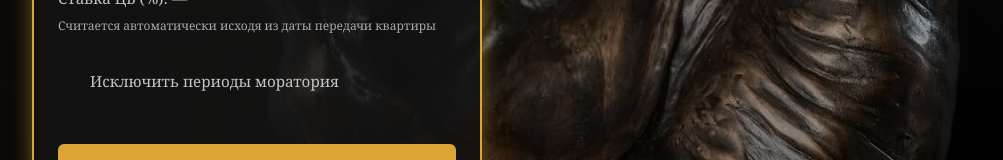
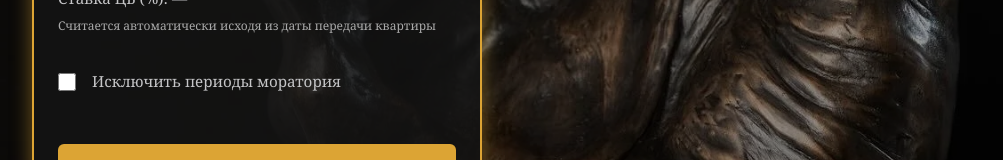
Before and after one commit to ku2ba/penalty-calc, a React (Vite) app: page / in a window 1280 px wide. Shown: the part 627-787 px from the top of the page, without its empty margins (0-1003 px from the left). Built offline with nearby package versions, Linux system fonts and the light colour scheme.

Commit message:
Update App.css

```diff
--- a/src/App.css
+++ b/src/App.css
@@ -66,7 +66,11 @@ label {
   font-size: 0.95rem;
 }
 
-input,
+/* только текстовые и селект-поля */
+input[type="text"],
+input[type="tel"],
+input[type="number"],
+textarea,
 select {
   width: 100%;
   padding: 0.8rem;
@@ -80,6 +84,18 @@ select {
   -webkit-appearance: none;
 }
 
+/* чекбокс нативный, с акцентным цветом */
+input[type="checkbox"] {
+  width: 18px;
+  height: 18px;
+  margin: 0;
+  margin-right: 0.5rem;
+  vertical-align: middle;
+  accent-color: #dca434;
+  -webkit-appearance: checkbox;
+  appearance: checkbox;
+}
+
 input[type="tel"] {
   font-size: 16px; /* Фикс для iOS */
 }
@@ -90,54 +106,13 @@ input::placeholder {
 }
 
 .checkbox {
-  display: flex;
+  display: inline-flex;
   align-items: center;
-  gap: 0.8rem;
+  gap: 0.5rem;
   color: #c5c5c7;
   font-size: 0.95rem;
   margin: 1rem 0;
-  position: relative;
-  padding-left: 2rem;
   cursor: pointer;
-}
-
-.checkbox input {
-  position: absolute;
-  opacity: 0;
-  width: 0;
-  height: 0;
-}
-
-.checkbox-custom {
-  position: absolute;
-  left: 0;
-  top: 0;
-  height: 1.5rem;
-  width: 1.5rem;
-  background-color: #2c2b29;
-  border: 1px solid #dca434;
-  border-radius: 4px;
-}
-
-.checkbox input:checked ~ .checkbox-custom {
-  background-color: #dca434;
-}
-
-.checkbox-custom:after {
-  content: "";
-  position: absolute;
-  display: none;
-  left: 0.5rem;
-  top: 0.25rem;
-  width: 0.4rem;
-  height: 0.8rem;
-  border: solid #1d1d1b;
-  border-width: 0 2px 2px 0;
-  transform: rotate(45deg);
-}
-
-.checkbox input:checked ~ .checkbox-custom:after {
-  display: block;
 }
 
 .gold-button {
@@ -205,7 +180,10 @@ input::placeholder {
     font-size: 1.3rem;
   }
 
-  input,
+  input[type="text"],
+  input[type="tel"],
+  input[type="number"],
+  textarea,
   select {
     padding: 0.9rem;
   }
@@ -224,6 +202,7 @@ input::placeholder {
     font-size: 1.2rem;
   }
 }
+
 .checkbox-container {
   display: flex;
   align-items: center;
```
